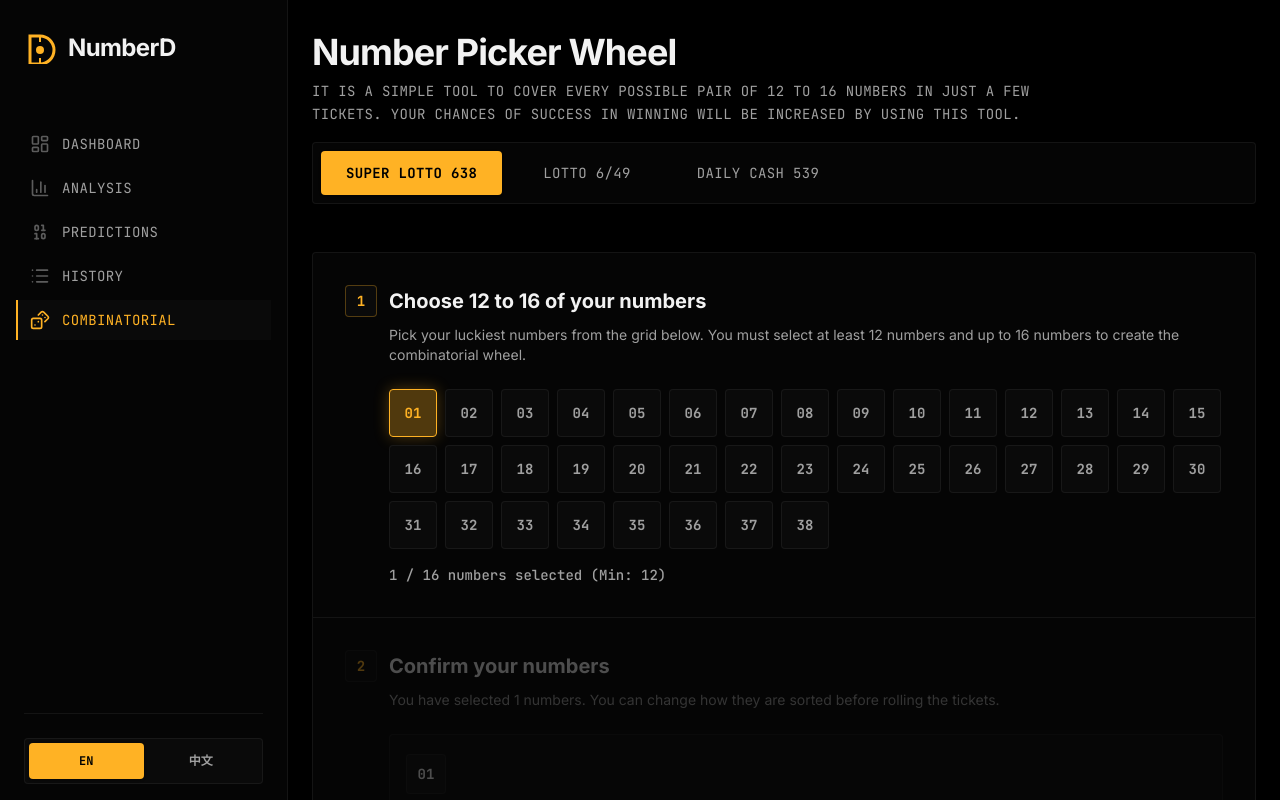
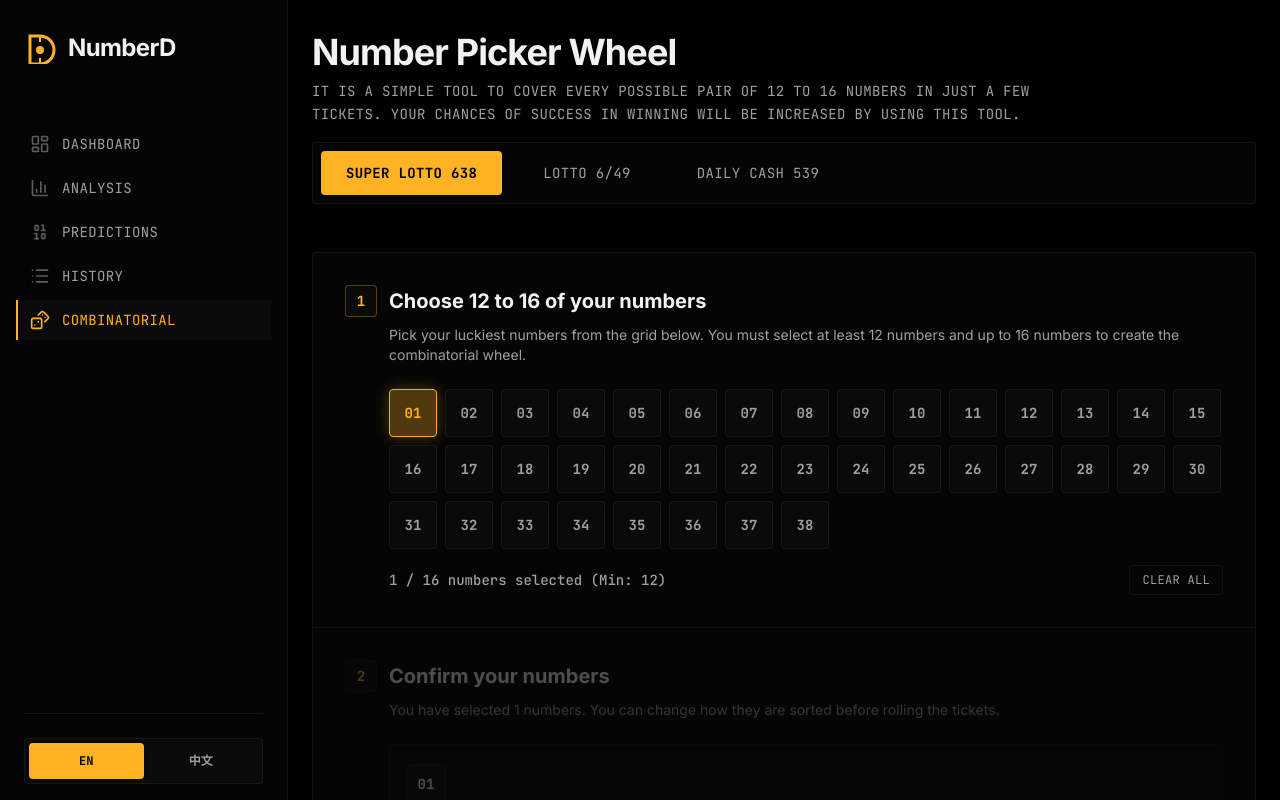
Before and after one commit to mannoplus/numberd, a Vue app: page /picker in a window 1280 px wide. Both pictures are taken after a click on the button "01". Shown: the top 800 px of the page. Built offline with nearby package versions, Linux system fonts and the light colour scheme.

Commit message:
feat: add clear selection button to combinatorial picker

```diff
--- a/src/views/Picker.vue
+++ b/src/views/Picker.vue
@@ -64,6 +64,11 @@ const resetGame = (gameId: string) => {
   selectedNumbers.value = []
   generatedTickets.value = []
 }
+
+const clearSelection = () => {
+  selectedNumbers.value = []
+  generatedTickets.value = []
+}
 </script>
 
 <template>
@@ -124,8 +129,17 @@ const resetGame = (gameId: string) => {
               {{ String(n).padStart(2, '0') }}
             </button>
           </div>
-          <div class="mt-4 text-sm font-mono font-medium" :class="selectedNumbers.length >= 12 && selectedNumbers.length <= 16 ? 'text-[#FFB224]' : 'text-[var(--color-text-secondary)]'">
-            {{ $t('picker.step1_status', { selected: selectedNumbers.length }) }}
+          <div class="mt-4 flex items-center justify-between">
+            <div class="text-sm font-mono font-medium" :class="selectedNumbers.length >= 12 && selectedNumbers.length <= 16 ? 'text-[#FFB224]' : 'text-[var(--color-text-secondary)]'">
+              {{ $t('picker.step1_status', { selected: selectedNumbers.length }) }}
+            </div>
+            <button
+              v-if="selectedNumbers.length > 0"
+              @click="clearSelection"
+              class="px-3 py-1.5 border border-[var(--color-border-subtle)] hover:border-red-500/50 hover:bg-[var(--color-surface-2)] text-[var(--color-text-secondary)] hover:text-red-400 text-xs font-mono uppercase tracking-wide rounded-sm transition-colors"
+            >
+              Clear All
+            </button>
           </div>
         </div>
       </div>
```
